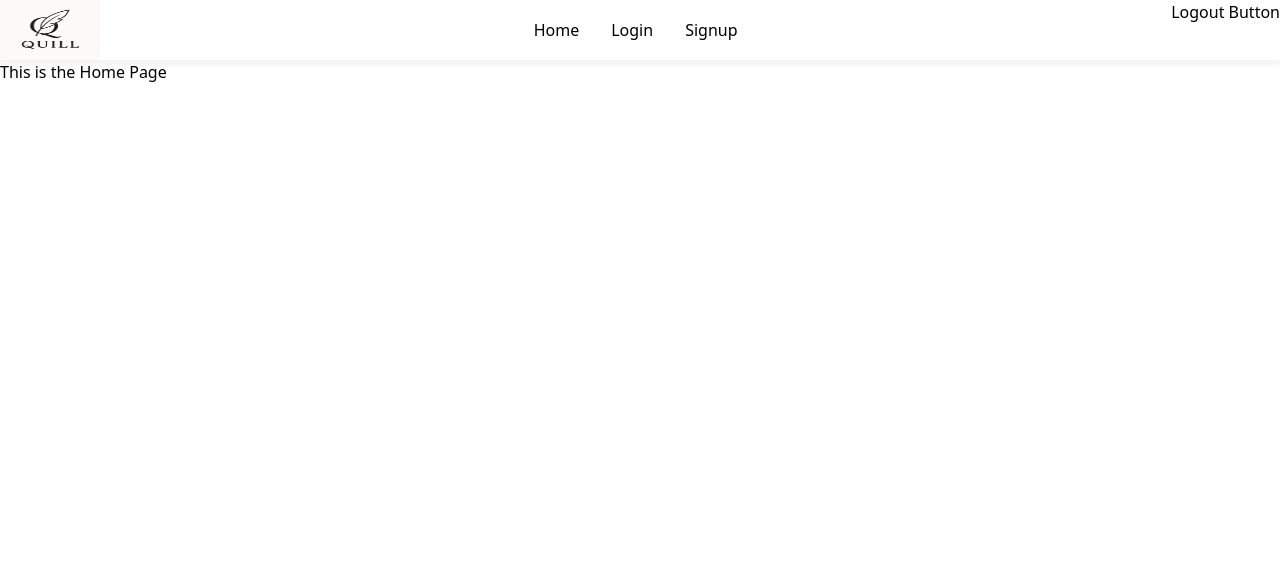
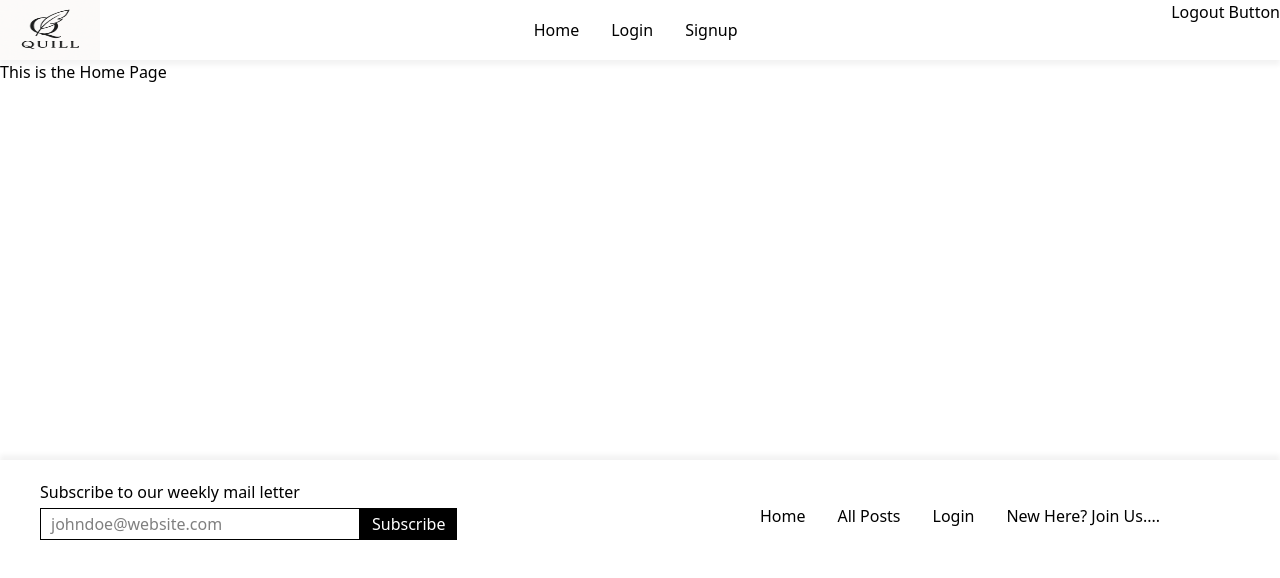
Before and after one commit to gheeya/blog_app, a React (Vite) app: page / in a window 1280 px wide. Shown: the top 578 px of the page. Built offline with nearby package versions, Linux system fonts and the light colour scheme.

Commit message:
Created the Footer Component

```diff
--- a/src/App.jsx
+++ b/src/App.jsx
@@ -1,14 +1,16 @@
 import { Outlet } from "react-router-dom";
 import { Header } from "./components/index";
+import { Footer } from "./components/index.js";
 
 function App() {
   return (
     <>
       <div>
         <Header />
-        <div>
+        <div className="h-100">
           <Outlet />
         </div>
+        <Footer />
       </div>
     </>
   );
--- /dev/null
+++ b/src/components/Footer/Footer.css
@@ -0,0 +1,8 @@
+.footer-container {
+  display: grid;
+  grid-template-columns: 5fr 5fr;
+}
+
+input::placeholder {
+  padding-left: 10px;
+}
--- /dev/null
+++ b/src/components/Footer/Footer.jsx
@@ -0,0 +1,71 @@
+import React from "react";
+import "./Footer.css";
+import { Link } from "react-router-dom";
+import { useSelector } from "react-redux";
+
+function Footer() {
+  const authStatus = useSelector((state) => state.auth.status);
+  return (
+    <div className="footer-container h-38 shadow-[0_-5px_5px_rgba(0,0,0,0.05)]">
+      <div className="contact-container flex flex-col justify-start mt-5 ml-10">
+        <h1 className="mb-1">Subscribe to our weekly mail letter</h1>
+        <div>
+          <input
+            className="border-1 w-80 h-8"
+            placeholder="johndoe@website.com"
+            type="text"
+          />
+          <button className="bg-black text-white px-3 py-1">Subscribe</button>
+        </div>
+      </div>
+      <div className="link-container mt-10">
+        <ul className="flex flex-row justify-center items-center">
+          <li className="transition-colors duration-300 ease-in-out hover:text-orange-700 cursor-default px-2 mx-2 py-1 ">
+            <Link to="/">Home</Link>
+          </li>
+          <li
+            className={
+              authStatus
+                ? `text-gray-500 px-2 mx-2 py-1`
+                : `transition-colors duration-300 ease-in-out hover:text-orange-700 cursor-default px-2 mx-2 py-1`
+            }
+          >
+            {authStatus ? (
+              <span className="cursor-not-allowed">All Posts</span>
+            ) : (
+              <Link to="/all-posts">All Posts</Link>
+            )}
+          </li>
+          <li
+            className={
+              authStatus
+                ? `text-gray-500 px-2 mx-2 py-1`
+                : `transition-colors duration-300 ease-in-out hover:text-orange-700 cursor-default px-2 mx-2 py-1`
+            }
+          >
+            {authStatus ? (
+              <span className="cursor-not-allowed">Login</span>
+            ) : (
+              <Link to="/login">Login</Link>
+            )}
+          </li>
+          <li
+            className={
+              authStatus
+                ? `text-gray-500 px-2 mx-2 py-1`
+                : `transition-colors duration-300 ease-in-out hover:text-orange-700 cursor-default px-2 mx-2 py-1`
+            }
+          >
+            {authStatus ? (
+              <span className="cursor-not-allowed">Signup</span>
+            ) : (
+              <Link to="/signup">New Here? Join Us....</Link>
+            )}
+          </li>
+        </ul>
+      </div>
+    </div>
+  );
+}
+
+export default Footer;
--- a/src/components/index.js
+++ b/src/components/index.js
@@ -1,4 +1,5 @@
 import Header from "./Header/Header";
 import Logo from "./Logo/Logo";
+import Footer from "./Footer/Footer";
 
-export { Header, Logo };
+export { Header, Logo, Footer };
```
